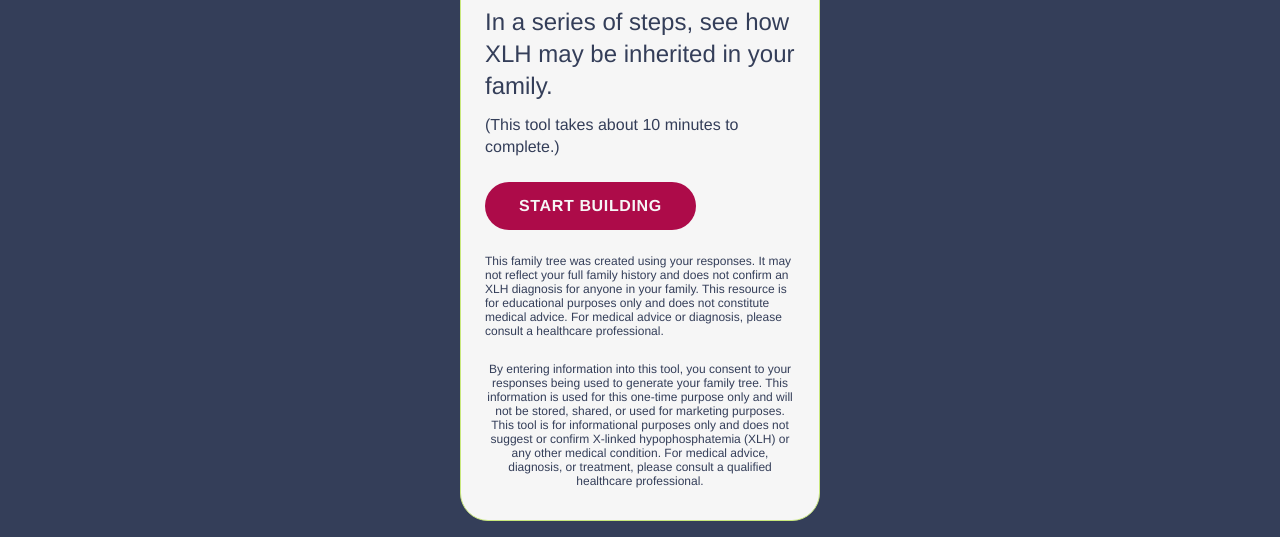
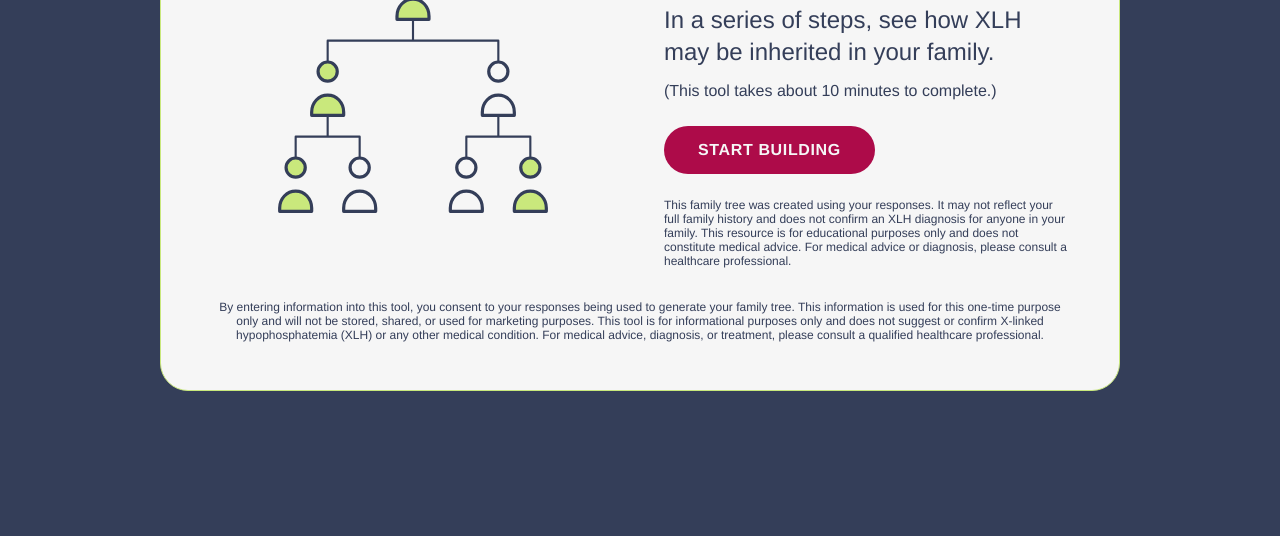
Before and after one commit to efthemiosprime/xlh-trace, a website built with Vite: page start-preview.html in a window 1280 px wide. Shown: the part 264-801 px from the top of the page. Built offline with nearby package versions, Linux system fonts and the light colour scheme.

Commit message:
feat(screen): make start screen 0.0 responsive with desktop two-column layout

```diff
--- a/src/screens/StartScreen.js
+++ b/src/screens/StartScreen.js
@@ -1,24 +1,48 @@
 import { h } from '../utils/dom.js';
 import './StartScreen.scss';
 
-/* Decorative family illustration (DS-PERSONICON style: steel-outline adults,
-   lime children). Static constant → safe to inject. Placeholder approximation
-   of the Figma brand asset (export the real SVG for production — see DS-ASSET). */
+/* Decorative illustrations (DS-PERSONICON style). Static constants → safe to
+   inject. Placeholder approximations of the Figma brand art (export the real
+   SVGs for production — see DS-ASSET). Both are aria-hidden. */
+
+// Mobile (single-column): compact 2-adult / 2-child family group.
 const FAMILY_SVG = `
 <svg viewBox="0 0 104 72" fill="none" xmlns="http://www.w3.org/2000/svg" aria-hidden="true" focusable="false">
   <g stroke="#343e59" stroke-width="3" stroke-linejoin="round" stroke-linecap="round">
-    <!-- adult left -->
     <circle cx="26" cy="13" r="9" fill="#f6f6f6"/>
     <path d="M11 47c0-9 6.7-16 15-16s15 7 15 16v3H11z" fill="#f6f6f6"/>
-    <!-- adult right -->
     <circle cx="62" cy="13" r="9" fill="#f6f6f6"/>
     <path d="M47 47c0-9 6.7-16 15-16s15 7 15 16v3H47z" fill="#f6f6f6"/>
-    <!-- child left (lime) -->
     <circle cx="38" cy="34" r="7" fill="#c9e87c"/>
     <path d="M26 64c0-7 5.4-13 12-13s12 6 12 13v4H26z" fill="#c9e87c"/>
-    <!-- child right (lime) -->
     <circle cx="68" cy="34" r="7" fill="#c9e87c"/>
     <path d="M56 64c0-7 5.4-13 12-13s12 6 12 13v4H56z" fill="#c9e87c"/>
+  </g>
+</svg>`;
+
+// Desktop (two-column): a small sample inheritance pedigree.
+const LIME = '#c9e87c';
+const SNOW = '#f6f6f6';
+const person = (x, y, fill) =>
+  `<g transform="translate(${x} ${y})">
+     <circle cx="0" cy="9" r="9" fill="${fill}"/>
+     <path d="M-15 47c0-9 6.7-16 15-16s15 7 15 16v3H-15z" fill="${fill}"/>
+   </g>`;
+const SAMPLE_TREE_SVG = `
+<svg viewBox="0 0 300 250" fill="none" xmlns="http://www.w3.org/2000/svg" aria-hidden="true" focusable="false">
+  <g stroke="#343e59" stroke-width="2" fill="none" stroke-linecap="round">
+    <path d="M150 50 V70 M70 70 H230 M70 70 V90 M230 70 V90"/>
+    <path d="M70 140 V160 M40 160 H100 M40 160 V180 M100 160 V180"/>
+    <path d="M230 140 V160 M200 160 H260 M200 160 V180 M260 160 V180"/>
+  </g>
+  <g stroke="#343e59" stroke-width="3" stroke-linejoin="round" stroke-linecap="round">
+    ${person(150, 0, LIME)}
+    ${person(70, 90, LIME)}
+    ${person(230, 90, SNOW)}
+    ${person(40, 180, LIME)}
+    ${person(100, 180, SNOW)}
+    ${person(200, 180, SNOW)}
+    ${person(260, 180, LIME)}
   </g>
 </svg>`;
 
@@ -31,27 +55,29 @@ const CONSENT_TEXT =
   'please consult a qualified healthcare professional.';
 
 /**
- * Start screen (Figma 0.0 / UI-0). Factory → returns destroy() (R2).
+ * Start screen (Figma 0.0 / UI-0). Responsive: single-column (mobile) →
+ * two-column (≥768px). Factory → returns destroy() (R2).
  * @param {HTMLElement} mount
  * @param {{ onStart?: () => void }} [opts]
  */
 export function createStartScreen(mount, { onStart } = {}) {
   const titleId = 'start-title';
 
-  const icon = h('div', { className: 'start__icon' });
-  icon.innerHTML = FAMILY_SVG; // static constant, no user data
+  const visual = h('div', { className: 'start__visual' });
+  // mobile illustration + desktop sample tree; CSS shows one per breakpoint
+  visual.innerHTML =
+    `<div class="start__icon">${FAMILY_SVG}</div>` +
+    `<div class="start__tree">${SAMPLE_TREE_SVG}</div>`;
 
   const startBtn = h(
     'button',
     { className: 'ds-btn ds-btn--cta start__cta', type: 'button' },
     'Start building'
   );
-
   const onClick = () => onStart?.();
   startBtn.addEventListener('click', onClick);
 
-  const card = h('div', { className: 'ds-card start__card' }, [
-    icon,
+  const content = h('div', { className: 'start__content' }, [
     h('h1', { id: titleId, className: 'ds-h2 start__title' }, [
       h('span', { className: 'start__title-accent' }, 'XLH'),
       ' Family Tree',
@@ -66,14 +92,14 @@ export function createStartScreen(mount, { onStart } = {}) {
       'family history and does not confirm an XLH diagnosis for anyone in your family. This ' +
       'resource is for educational purposes only and does not constitute medical advice. For ' +
       'medical advice or diagnosis, please consult a healthcare professional.'),
+  ]);
+
+  const card = h('div', { className: 'ds-card start__card' }, [
+    h('div', { className: 'start__main' }, [visual, content]),
     h('p', { className: 'ds-footnote start__consent' }, CONSENT_TEXT),
   ]);
 
-  const root = h('main', {
-    className: 'start',
-    'aria-labelledby': titleId,
-  }, [card]);
-
+  const root = h('main', { className: 'start', 'aria-labelledby': titleId }, [card]);
   mount.append(root);
 
   return function destroy() {
--- a/src/screens/StartScreen.scss
+++ b/src/screens/StartScreen.scss
@@ -1,4 +1,5 @@
-// Start screen (Figma 0.0 / UI-0). Layout only — colors/sizes from tokens (var()).
+// Start screen (Figma 0.0 / UI-0). Layout only — colors/sizes from tokens.
+@use '../styles/breakpoints' as bp;
 
 .start {
   display: flex;
@@ -7,6 +8,8 @@
   min-height: 100dvh;            // preview presentation; host controls height in-iframe
   padding: var(--space-component-xs);
   background: var(--color-brand-steel);
+
+  @include bp.desktop { padding: var(--space-component-xl); }
 }
 
 .start__card {
@@ -14,47 +17,71 @@
   max-width: 360px;
   padding: var(--space-component-md) var(--space-component-sm);
   // .ds-card supplies snow bg + lime border + card radius
+
+  @include bp.desktop {
+    max-width: 960px;
+    padding: var(--space-component-xl);
+  }
 }
 
+// main region: column on mobile, two-column on desktop
+.start__main {
+  display: flex;
+  flex-direction: column;
+
+  @include bp.desktop {
+    flex-direction: row;
+    align-items: center;
+    gap: var(--space-component-xl);
+  }
+}
+
+.start__visual {
+  @include bp.desktop { flex: 1 1 0; min-width: 0; }
+}
+
+.start__content {
+  @include bp.desktop { flex: 1 1 0; min-width: 0; }
+}
+
+// mobile family icon vs desktop sample tree — show one per breakpoint
 .start__icon {
   width: 104px;
   margin-bottom: var(--space-component-sm);
+  svg { width: 100%; height: auto; }
 
-  svg { width: 100%; height: auto; }
+  @include bp.desktop { display: none; }
+}
+
+.start__tree {
+  display: none;
+  @include bp.desktop {
+    display: block;
+    max-width: 320px;
+    margin: 0 auto;
+    svg { width: 100%; height: auto; }
+  }
 }
 
 .start__title {
   margin: 0;
   text-transform: uppercase;
   color: var(--color-text);
-  // responsive condensed display type (ds-h2 = 48; allow shrink on narrow cards)
-  font-size: clamp(2rem, 11vw, var(--text-h2));
+  font-size: clamp(2rem, 11vw, var(--text-h2));   // responsive condensed display
   line-height: 1.05;
+
+  @include bp.desktop { font-size: var(--text-h2); }
 }
 
 .start__title-accent { color: var(--color-btn-cta-bg); } // magenta "XLH"
 
-.start__lead {
-  margin: var(--space-component-sm) 0 0;
-  color: var(--color-text);
-}
-
-.start__note {
-  margin: var(--space-micro-lg) 0 0;
-  color: var(--color-text);
-}
-
-.start__cta {
-  margin-top: var(--space-component-sm);
-}
-
-.start__disclaimer {
-  margin: var(--space-component-sm) 0 0;
-  color: var(--color-text);
-}
+.start__lead { margin: var(--space-component-sm) 0 0; color: var(--color-text); }
+.start__note { margin: var(--space-micro-lg) 0 0; color: var(--color-text); }
+.start__cta { margin-top: var(--space-component-sm); }
+.start__disclaimer { margin: var(--space-component-sm) 0 0; color: var(--color-text); }
 
 .start__consent {
-  margin: var(--space-component-sm) 0 0;
+  margin: var(--space-component-md) 0 0;
   color: var(--color-text);
   text-align: center;
 }
--- /dev/null
+++ b/src/styles/_breakpoints.scss
@@ -0,0 +1,11 @@
+// Responsive breakpoints (Sass-only — @media conditions can't read CSS custom
+// properties, so these stay as Sass variables/mixins). specs/04-screens.md.
+//
+// Mobile-first: base styles target 360px; the desktop two-column composition
+// kicks in at $bp-desktop.
+
+$bp-desktop: 768px;   // mobile single-column → desktop two-column
+
+@mixin desktop {
+  @media (min-width: $bp-desktop) { @content; }
+}
```
